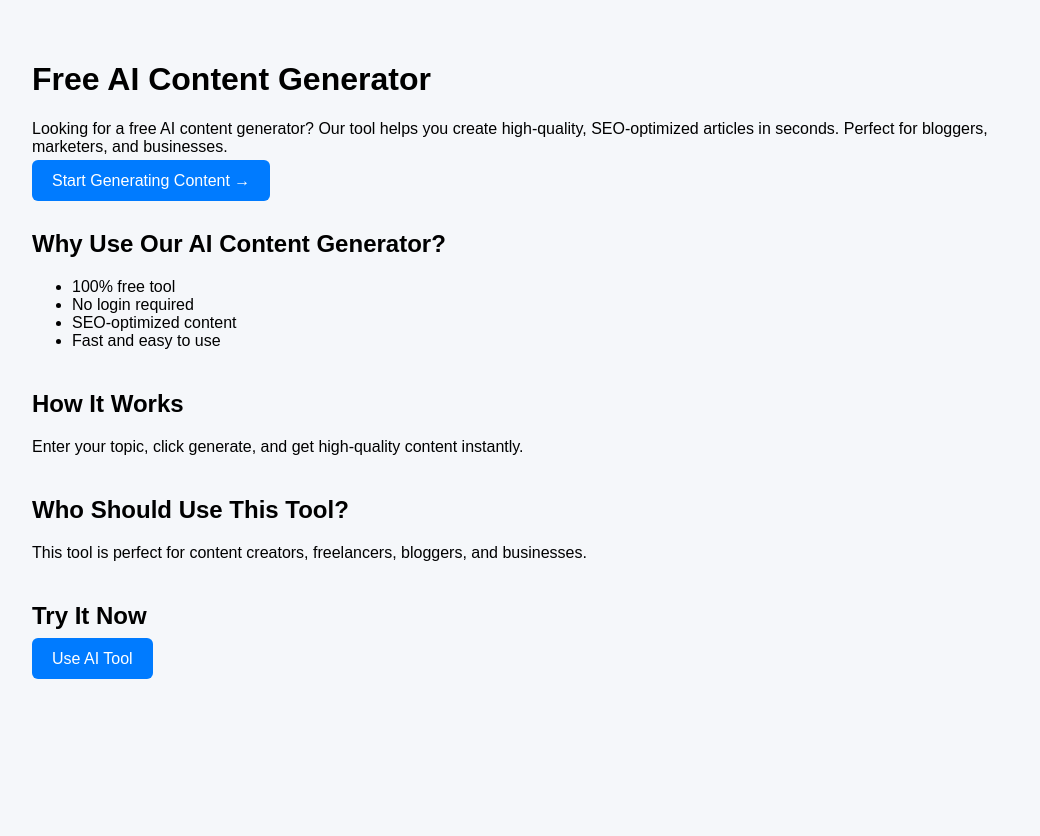
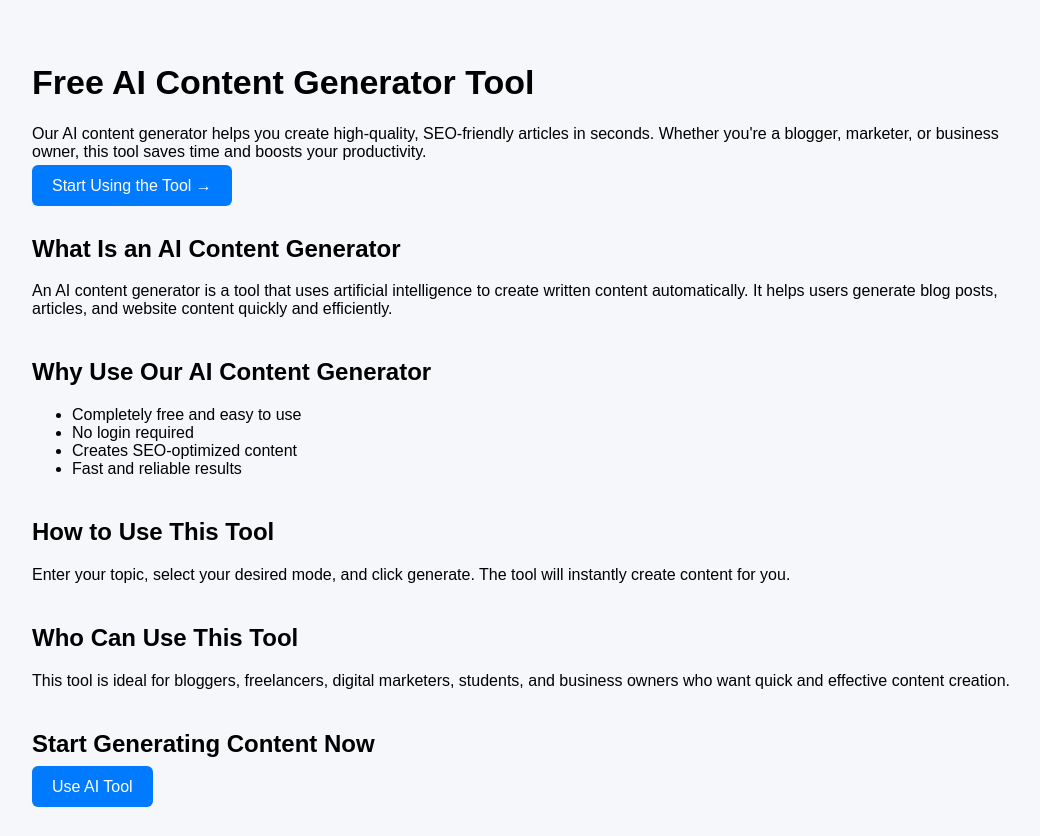
Before and after one commit to seoexpertsidra123-source/ai-seo-tool, a Flask app: page /ai-content-generator in a window 1280 px wide. Shown: the whole page, without its empty margins (108-1148 px from the left). Before the commit the page ends 679 px from the top, so only its background shows below. Run offline with Flask 3, Linux system fonts and the light colour scheme.

Commit message:
Update ai-content-generator.html

```diff
--- a/templates/ai-content-generator.html
+++ b/templates/ai-content-generator.html
@@ -2,13 +2,14 @@
 
 <html>
 <head>
-<title>Free AI Content Generator Online Tool</title>
-<meta name="description" content="Use our free AI content generator to create high-quality SEO articles instantly. No signup required. Fast and easy.">
+<title>Free AI Content Generator Tool Online</title>
+<meta name="description" content="Generate SEO-optimized articles instantly with our free AI content generator. No signup required. Fast, easy, and powerful.">
 
 <style>
 body { font-family: Arial; margin:0; background:#f5f7fa; }
 .container { max-width:1000px; margin:auto; padding:40px 20px; }
-h1 { font-size:32px; }
+h1 { font-size:34px; }
+h2 { margin-top:30px; }
 .cta { background:#007bff; color:white; padding:12px 20px; border-radius:6px; text-decoration:none; }
 .section { margin-top:40px; }
 </style>
@@ -19,34 +20,39 @@ h1 { font-size:32px; }
 
 <div class="container">
 
-<h1>Free AI Content Generator</h1>
+<h1>Free AI Content Generator Tool</h1>
 
-<p>Looking for a free AI content generator? Our tool helps you create high-quality, SEO-optimized articles in seconds. Perfect for bloggers, marketers, and businesses.</p>
+<p>Our AI content generator helps you create high-quality, SEO-friendly articles in seconds. Whether you're a blogger, marketer, or business owner, this tool saves time and boosts your productivity.</p>
 
-<a class="cta" href="/">Start Generating Content →</a>
+<a class="cta" href="/">Start Using the Tool →</a>
 
 <div class="section">
-<h2>Why Use Our AI Content Generator?</h2>
+<h2>What Is an AI Content Generator</h2>
+<p>An AI content generator is a tool that uses artificial intelligence to create written content automatically. It helps users generate blog posts, articles, and website content quickly and efficiently.</p>
+</div>
+
+<div class="section">
+<h2>Why Use Our AI Content Generator</h2>
 <ul>
-<li>100% free tool</li>
+<li>Completely free and easy to use</li>
 <li>No login required</li>
-<li>SEO-optimized content</li>
-<li>Fast and easy to use</li>
+<li>Creates SEO-optimized content</li>
+<li>Fast and reliable results</li>
 </ul>
 </div>
 
 <div class="section">
-<h2>How It Works</h2>
-<p>Enter your topic, click generate, and get high-quality content instantly.</p>
+<h2>How to Use This Tool</h2>
+<p>Enter your topic, select your desired mode, and click generate. The tool will instantly create content for you.</p>
 </div>
 
 <div class="section">
-<h2>Who Should Use This Tool?</h2>
-<p>This tool is perfect for content creators, freelancers, bloggers, and businesses.</p>
+<h2>Who Can Use This Tool</h2>
+<p>This tool is ideal for bloggers, freelancers, digital marketers, students, and business owners who want quick and effective content creation.</p>
 </div>
 
 <div class="section">
-<h2>Try It Now</h2>
+<h2>Start Generating Content Now</h2>
 <a class="cta" href="/">Use AI Tool</a>
 </div>
 
```
